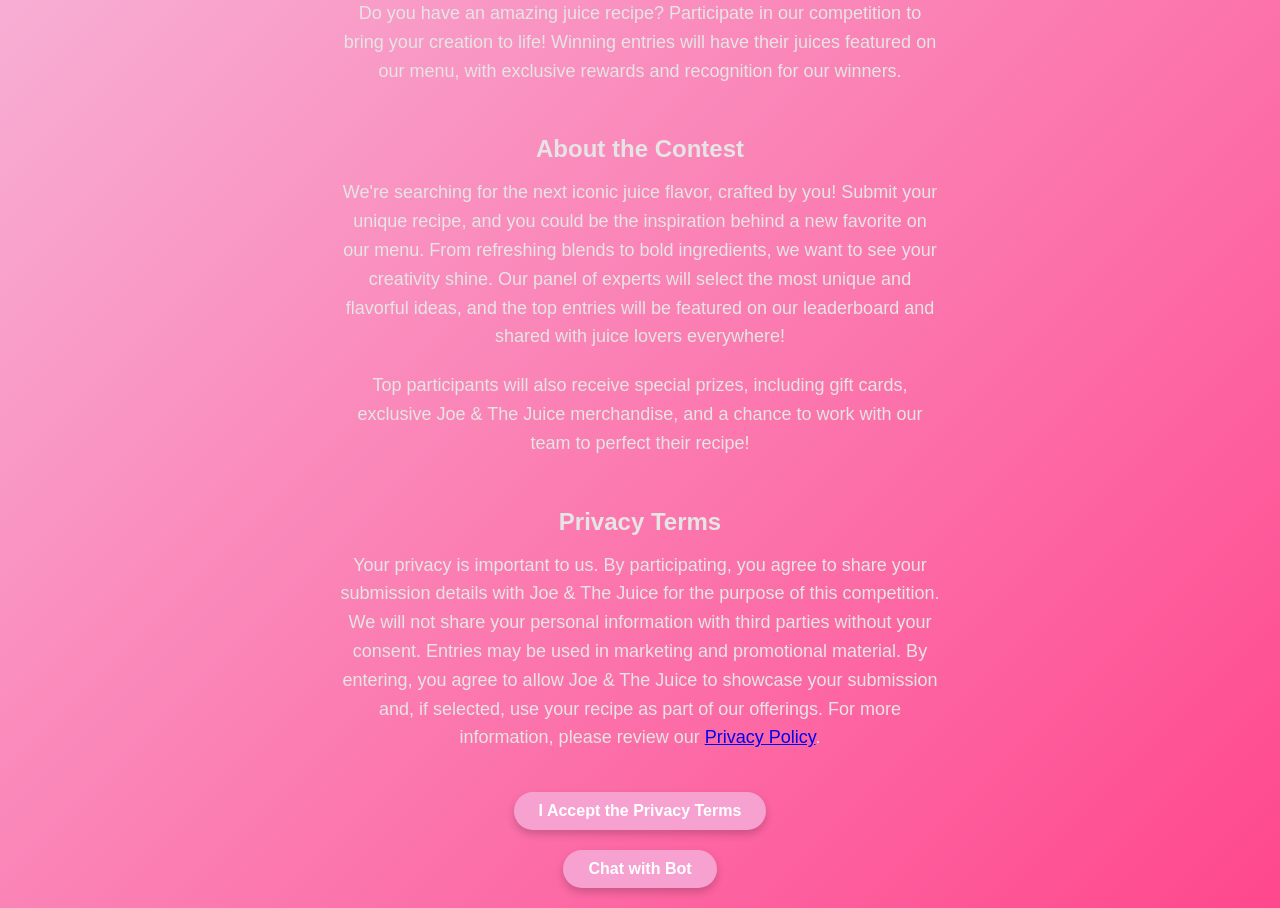
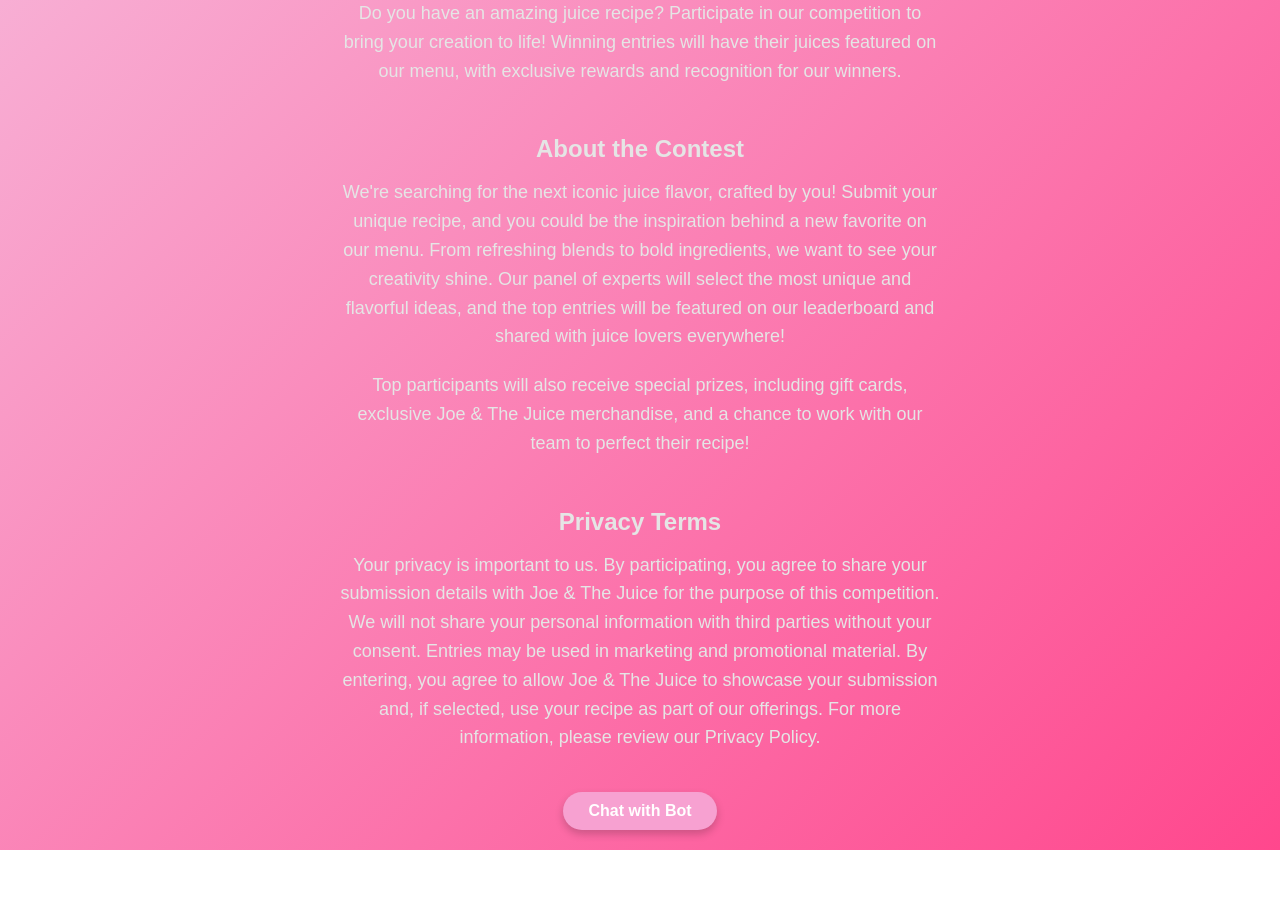
Before and after one commit to Knucklefist1/JUICEUP, a website: page Public/competition.html in a window 1280 px wide. Shown: the part 180-1088 px from the top of the page. After the commit the page ends 1030 px from the top, so only its background shows below. Drawn offline with Linux system fonts and the light colour scheme; no server answers.

Commit message:
RTT virker og privacy væk

```diff
--- a/Public/competition.html
+++ b/Public/competition.html
@@ -36,10 +36,7 @@
         <p>Top participants will also receive special prizes, including gift cards, exclusive Joe & The Juice merchandise, and a chance to work with our team to perfect their recipe!</p>
 
         <h2>Privacy Terms</h2>
-        <p>Your privacy is important to us. By participating, you agree to share your submission details with Joe & The Juice for the purpose of this competition. We will not share your personal information with third parties without your consent. Entries may be used in marketing and promotional material. By entering, you agree to allow Joe & The Juice to showcase your submission and, if selected, use your recipe as part of our offerings. For more information, please review our <a href="/privacy-policy.html" target="_blank">Privacy Policy</a>.</p>
-
-        <!-- Accept Privacy Terms button -->
-        <button class="accept-privacy-btn" onclick="acceptPrivacyTerms()">I Accept the Privacy Terms</button>
+        <p>Your privacy is important to us. By participating, you agree to share your submission details with Joe & The Juice for the purpose of this competition. We will not share your personal information with third parties without your consent. Entries may be used in marketing and promotional material. By entering, you agree to allow Joe & The Juice to showcase your submission and, if selected, use your recipe as part of our offerings. For more information, please review our Privacy Policy</a>.</p>
 
         <!-- Chat button to open the modal -->
         <button class="open-chat-btn" onclick="openChat()">Chat with Bot</button>
```
